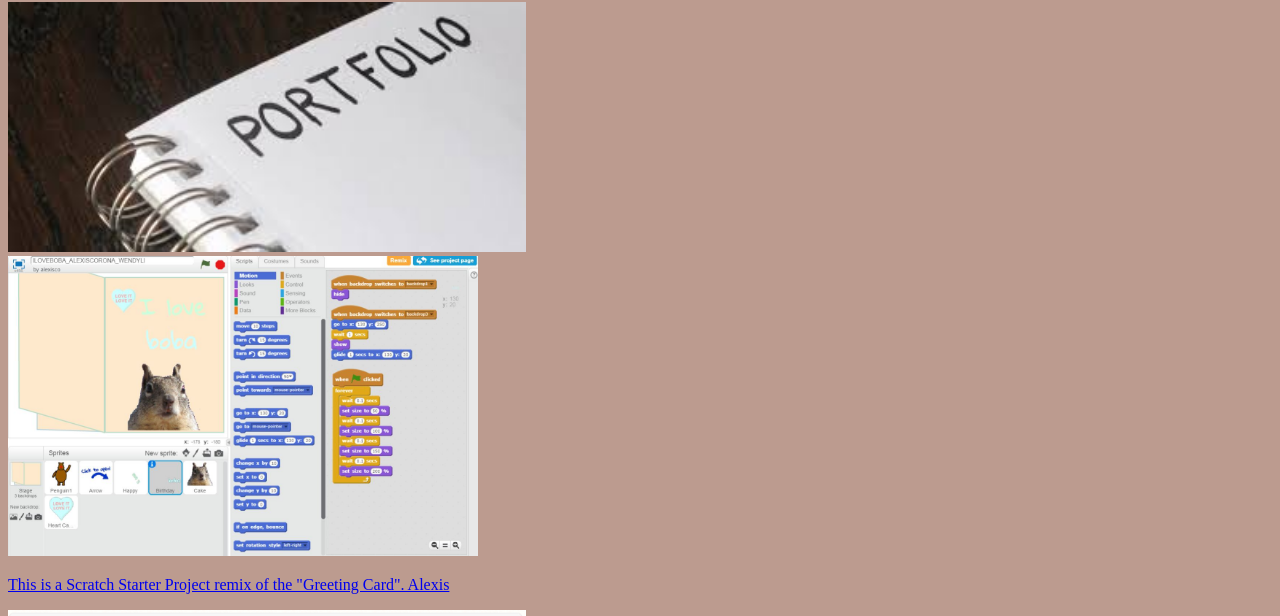
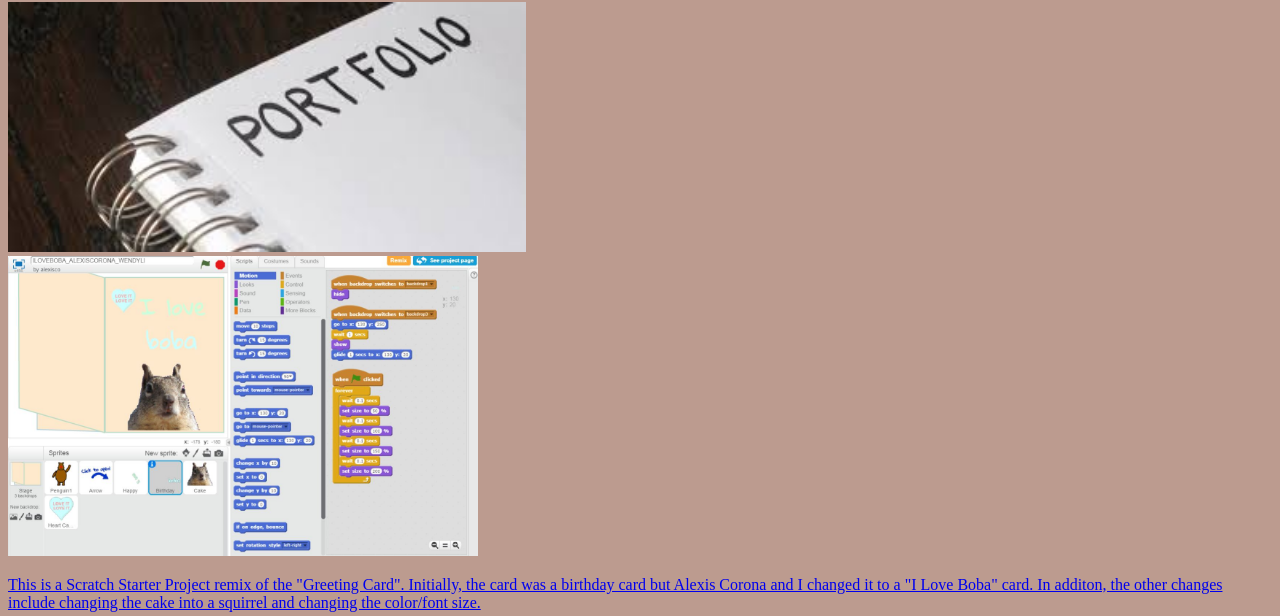
Before and after one commit to wendyli3/csp2017, a plain HTML site: page portfolio.html in a window 1280 px wide. Shown: the part 104-720 px from the top of the page. Drawn offline with Linux system fonts and the light colour scheme.

Commit message:
Update portfolio.html

```diff
--- a/portfolio.html
+++ b/portfolio.html
@@ -14,7 +14,8 @@
     <br>
     <a target="_blank" href="https://scratch.mit.edu/projects/173524610/">
       <img src="images/yeloveboba.JPG" height="300">
-    <p align="left"> This is a Scratch Starter Project remix of the "Greeting Card". Alexis </p>
+    <p align="left"> This is a Scratch Starter Project remix of the "Greeting Card". Initially, the card was a birthday card but Alexis Corona and I changed it to a "I Love Boba" card.
+	    In additon, the other changes include changing the cake into a squirrel and changing the color/font size.</p>
     <a target="_blank" href="https://scratch.mit.edu/projects/174267721/">
     <img src="images/corgidorky.PNG" height="300">
     <p align="left"> This is my Scratch Project called CorgiDorky. The objective of this game is to feed the corgi until it dies and goes to corgi heaven. </p>
```
